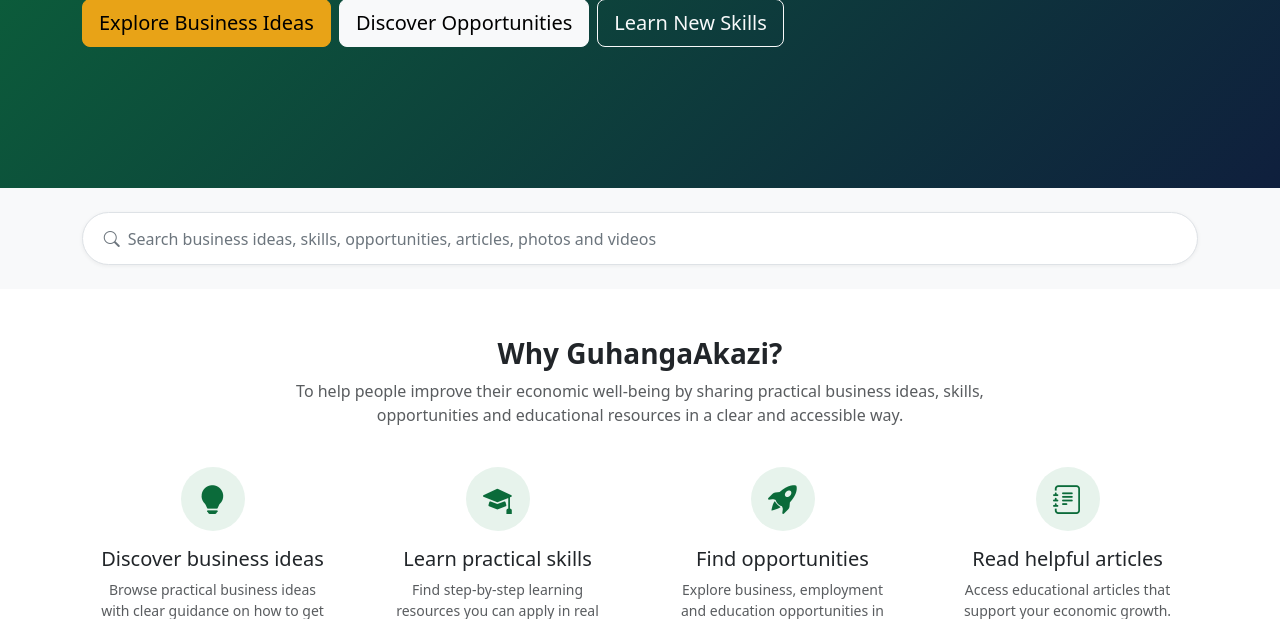
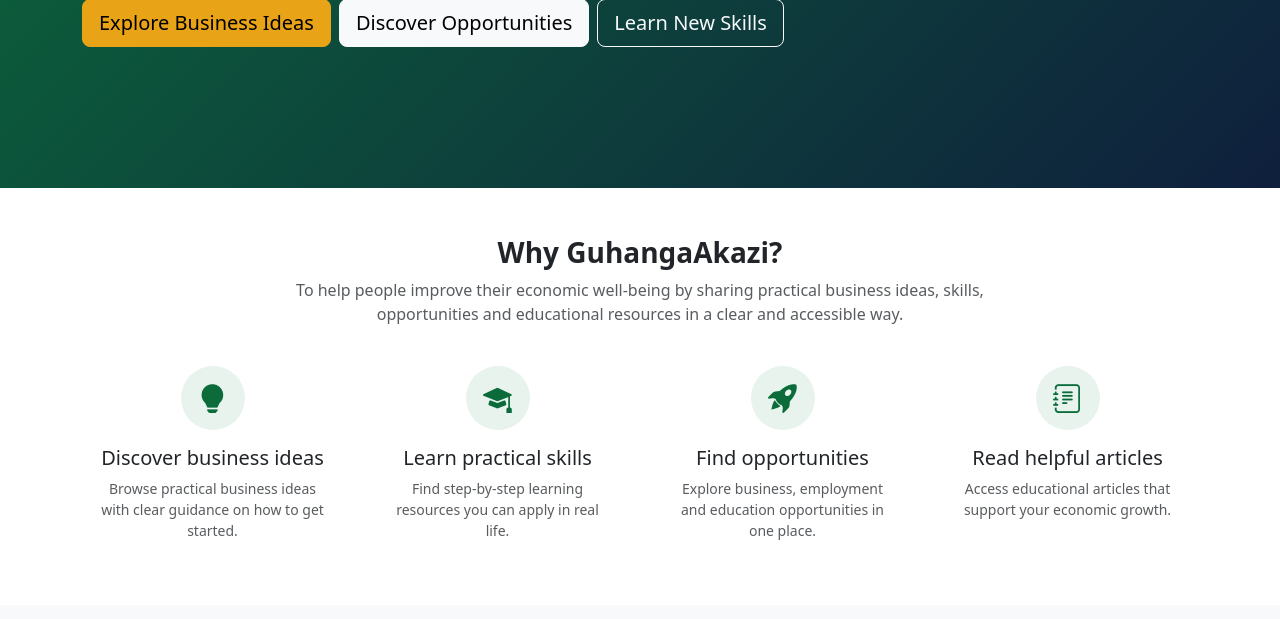
Before and after one commit to kigali2/Guhangaakazi, a Laravel app: page / in a window 1280 px wide. Shown: the part 448-1067 px from the top of the page. Run offline with Laravel 12, Linux system fonts and the light colour scheme; data comes from the database, SQL or seed files in the repository; data that the repository does not hold is empty; style sheets or scripts are compiled from the project's sources; parts of the project's set-up code (start-up, migrations or seed data) failed here and were passed over.

Commit message:
Removed the large search bar from the home page

```diff
--- a/resources/views/public/home.blade.php
+++ b/resources/views/public/home.blade.php
@@ -38,7 +38,6 @@
         </div>
     @endif
 </section>
-<div class="container py-4"><button type="button" class="search-pill js-open-search w-100 text-start" aria-label="Search the website"><i class="bi bi-search me-2"></i>Search business ideas, skills, opportunities, articles, photos and videos</button></div>
 
 @foreach ($sections as $s)
     <section class="py-5 {{ $loop->even ? 'bg-white' : '' }}">
```
